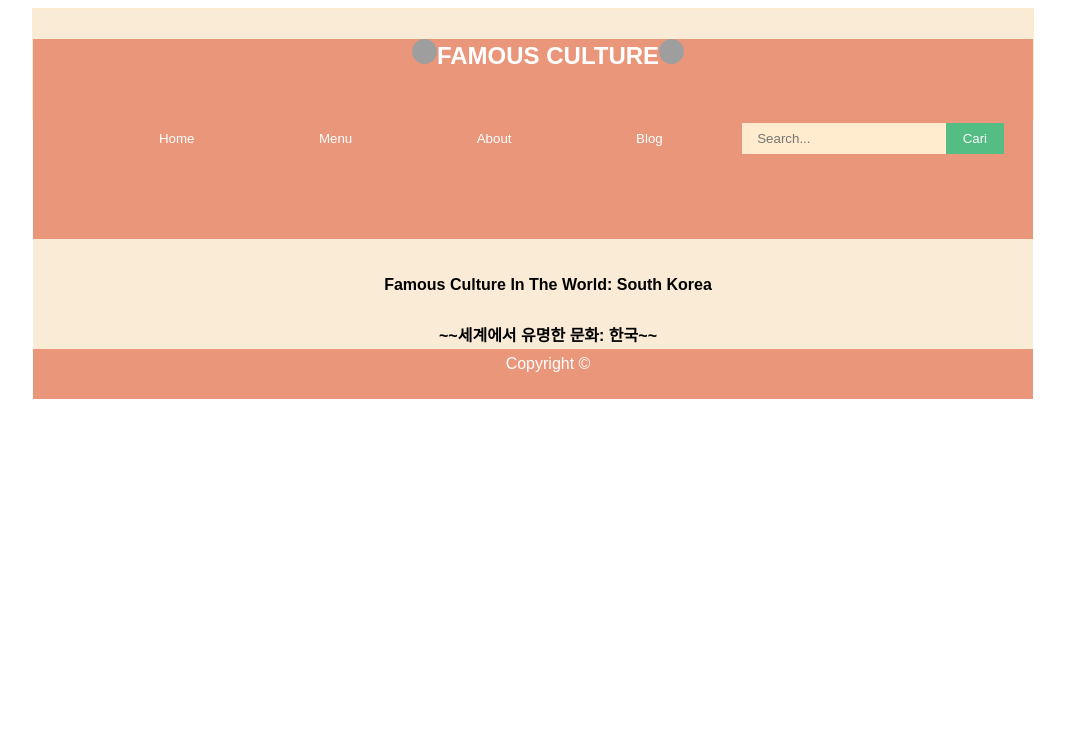
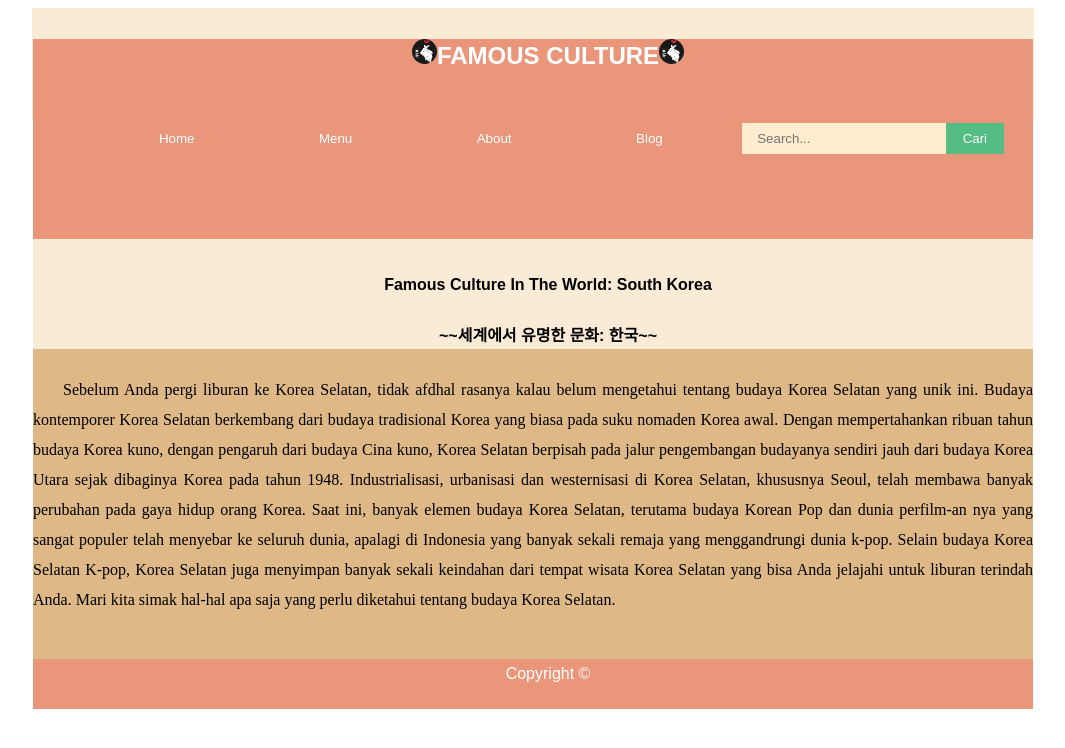
Before and after one commit to AfifahDk/14117105_PABWC, a PHP site: page /Tugasprak3/Menu.html in a window 1280 px wide. Shown: the top 748 px of the page, without its empty margins (107-1172 px from the left). Run offline with PHP 8.4, Linux system fonts and the light colour scheme; grey boxes are pictures that could not be loaded.

Commit message:
Tugasprak3

```diff
--- a/Tugasprak3/About.html
+++ b/Tugasprak3/About.html
@@ -14,7 +14,7 @@
 				<li><a href="Menu.html"><div class="dropdown">
 				<button class="mainmenubtn">Menu</button>
 					<div class="dropdown-child">
-						<a href="Menu1.html">Budaya K-POP</a>
+						<a href="Menu1.html">Budaya Terkini</a>
 						<a href="Menu2.html">Bahasa & Cara Komunikasi</a>
 						<a href="Menu3.html">Fashion Terkini</a>
 						<a href="Menu4.html">Hari Perayaan</a>
--- a/Tugasprak3/Home.html
+++ b/Tugasprak3/Home.html
@@ -14,7 +14,7 @@
 				<li><a href="Menu.html"><div class="dropdown">
 				<button class="mainmenubtn">Menu</button>
 					<div class="dropdown-child">
-						<a href="Menu1.html">Budaya K-POP</a>
+						<a href="Menu1.html">Budaya Terkini</a>
 						<a href="Menu2.html">Bahasa & Cara Komunikasi</a>
 						<a href="Menu3.html">Fashion Terkini</a>
 						<a href="Menu4.html">Hari Perayaan</a>
--- a/Tugasprak3/Menu.html
+++ b/Tugasprak3/Menu.html
@@ -14,7 +14,7 @@
 				<li><a href="Menu.html"><div class="dropdown">
 				<button class="mainmenubtn">Menu</button>
 					<div class="dropdown-child">
-						<a href="Menu1.html">Budaya K-POP</a>
+						<a href="Menu1.html">Budaya Terkini</a>
 						<a href="Menu2.html">Bahasa & Cara Komunikasi</a>
 						<a href="Menu3.html">Fashion Terkini</a>
 						<a href="Menu4.html">Hari Perayaan</a>
@@ -32,6 +32,17 @@
 			<h4>~~세계에서 유명한 문화: 한국~~</h4>
 		</nav>
 		<div class="Menu">
+			<p>Sebelum Anda pergi liburan ke Korea Selatan, tidak afdhal rasanya kalau belum mengetahui tentang budaya
+			Korea Selatan yang unik ini. Budaya kontemporer Korea Selatan berkembang dari budaya tradisional Korea yang
+			biasa pada suku nomaden Korea awal. Dengan mempertahankan ribuan tahun budaya Korea kuno, dengan pengaruh dari
+			budaya Cina kuno, Korea Selatan berpisah pada jalur pengembangan budayanya sendiri jauh dari budaya Korea Utara
+			sejak dibaginya Korea pada tahun 1948.
+
+			Industrialisasi, urbanisasi dan westernisasi di Korea Selatan, khususnya Seoul, telah membawa banyak perubahan pada gaya hidup
+			orang Korea. Saat ini, banyak elemen budaya Korea Selatan, terutama budaya Korean Pop dan dunia perfilm-an nya yang sangat
+			populer telah menyebar ke seluruh dunia, apalagi di Indonesia yang banyak sekali remaja yang menggandrungi dunia k-pop.
+			Selain budaya Korea Selatan K-pop, Korea Selatan juga menyimpan banyak sekali keindahan dari tempat wisata Korea Selatan yang
+			bisa Anda jelajahi untuk liburan terindah Anda. Mari kita simak hal-hal apa saja yang perlu diketahui tentang budaya Korea Selatan.</p>
 		</div>
 		<footer>Copyright &copy;</footer>
 </body>
--- a/Tugasprak3/css/style.css
+++ b/Tugasprak3/css/style.css
@@ -132,3 +132,27 @@ form {
 .dropdown:hover .dropdown-child {
     display: block;
 }
+.Menu{
+	width: 1000px;
+	height: 300px;
+	padding-top: 10px;
+	text-indent: 30px;
+	line-height: 30px;
+	letter-spacing: 0px;
+	background-color: #DEB887;
+	text-align: justify;
+	font-family: imapct;
+	color: #000000;
+}
+.Budaya_Terkini{
+	width: 1000px;
+	height: 500px;
+	padding-top: 10px;
+	text-indent: 30px;
+	line-height: 30px;
+	letter-spacing: 0px;
+	background-color: #DEB887;
+	text-align: justify;
+	font-family: imapct;
+	color: #000000;
+}
```
Also changed, not shown: Tugasprak3/Menu1.html (+46 -0 lines), Tugasprak3/download.png (added).
